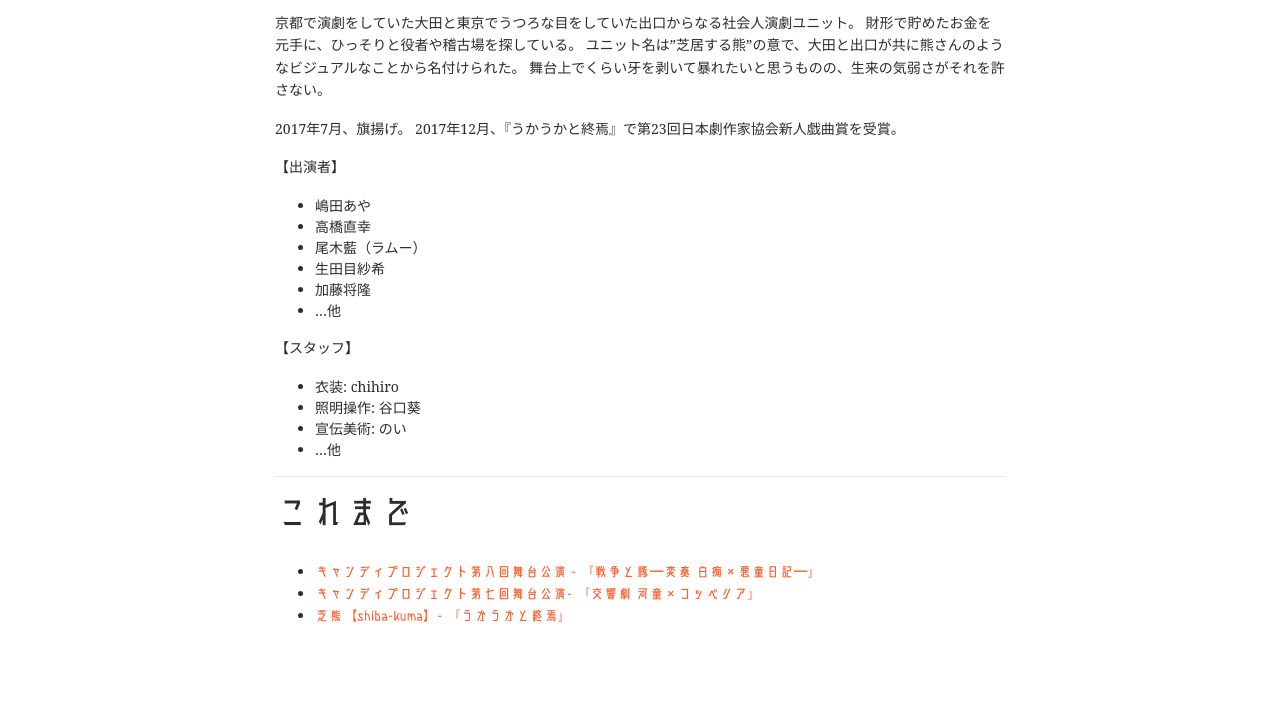
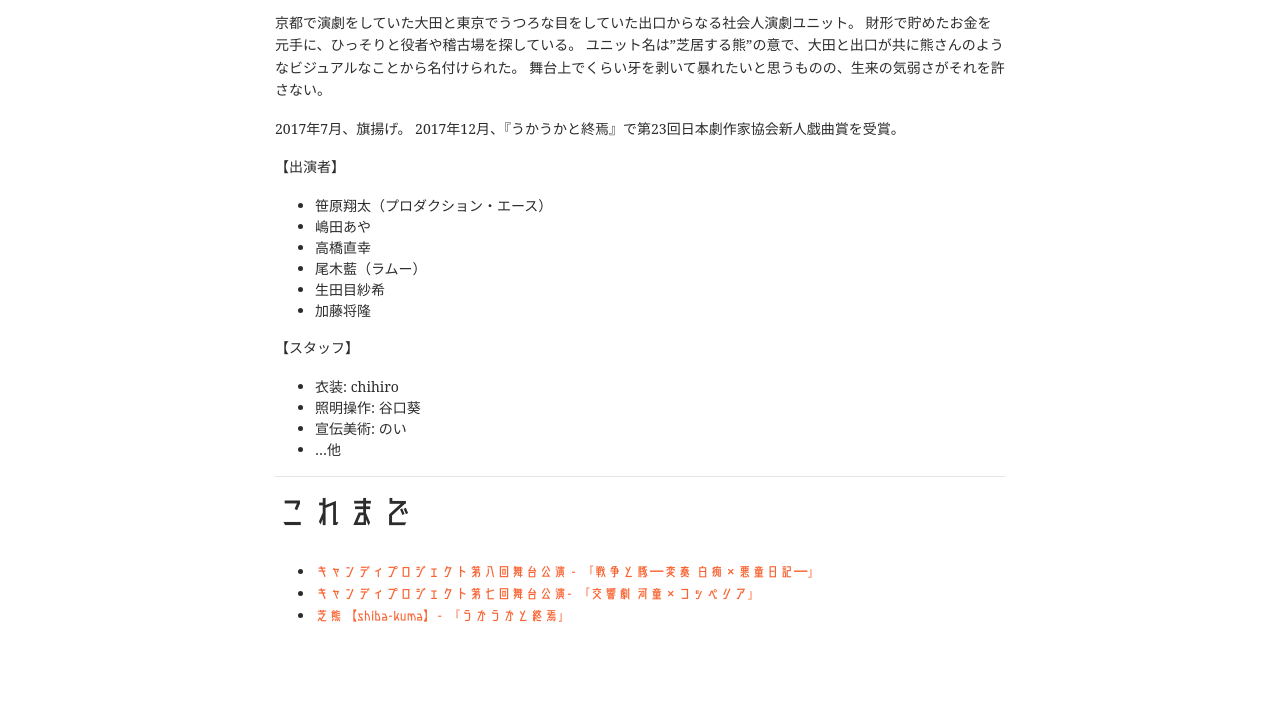
Before and after one commit to ngmsh/ngmsh.github.io, a plain HTML site: page next/index.html in a window 1280 px wide. Shown: the part 2032-2744 px from the top of the page. Drawn offline with nearby package versions, Linux system fonts and the light colour scheme; some packages are replaced by stand-ins of ours.

Commit message:
publish by circleci

```diff
--- a/next/index.html
+++ b/next/index.html
@@ -208,12 +208,12 @@
 <p>【出演者】</p>
 
 <ul>
+<li>笹原翔太（プロダクション・エース）</li>
 <li>嶋田あや</li>
 <li>高橋直幸</li>
 <li>尾木藍（ラムー）</li>
 <li>生田目紗希</li>
 <li>加藤将隆</li>
-<li>&hellip;他</li>
 </ul>
 
 <p>【スタッフ】</p>
```
